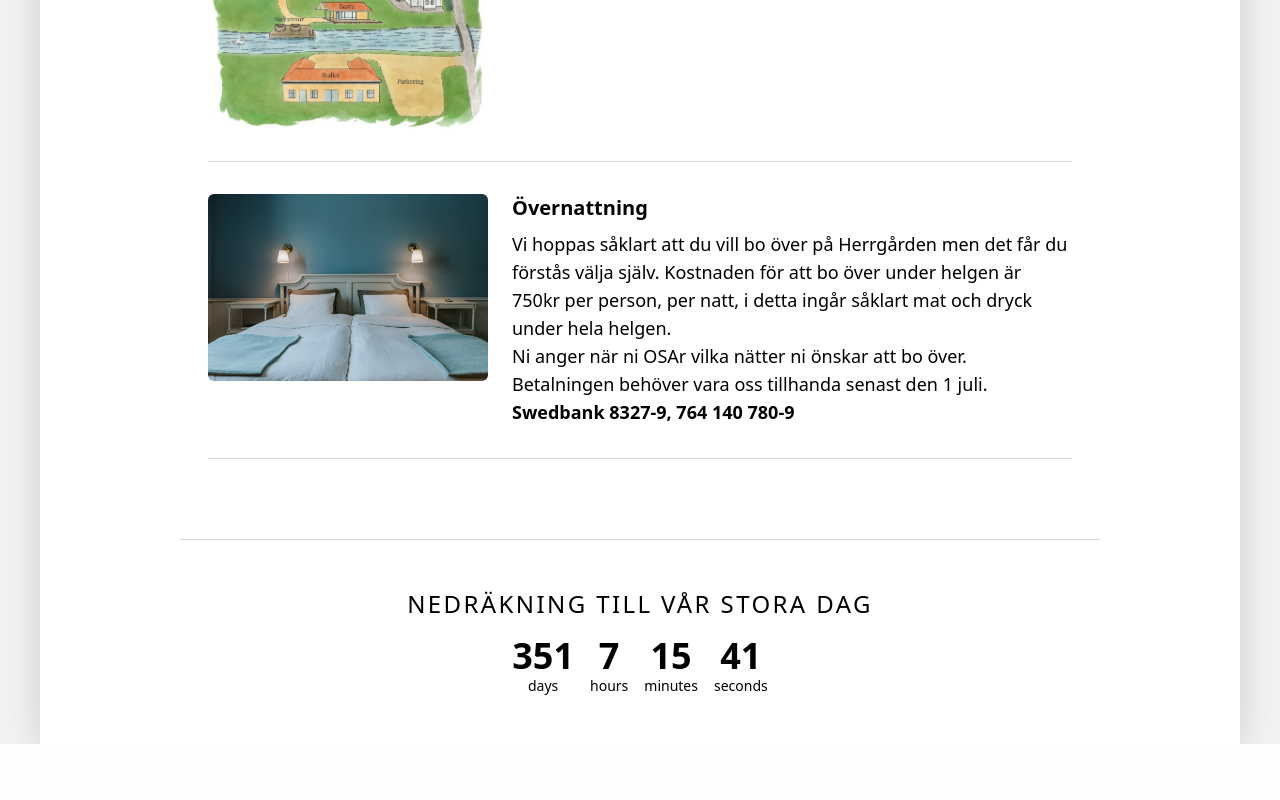
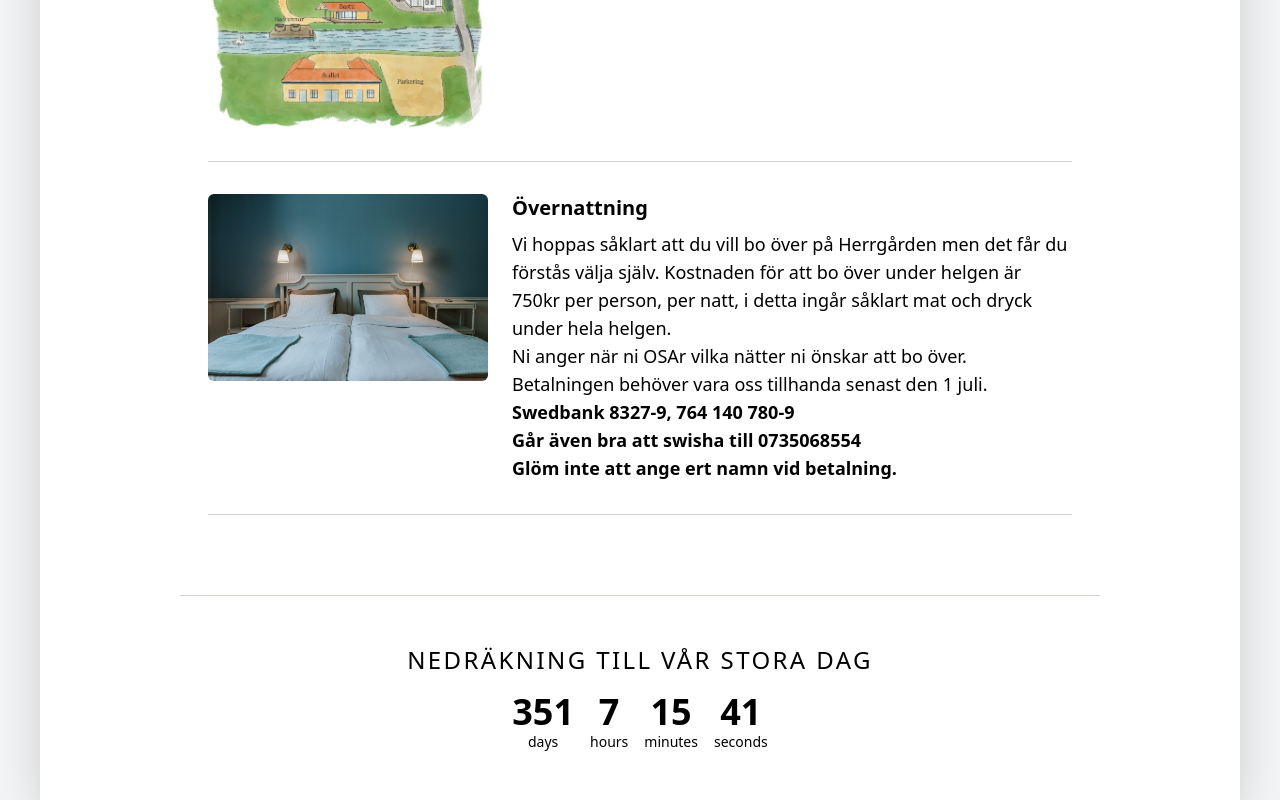
Before and after one commit to Hampes/deanjessicaWedding, a Next.js app: page /boende in a window 1280 px wide. Shown: the part 1290-2090 px from the top of the page. Before the commit the page ends 2034 px from the top, so only its background shows below. Built offline with nearby package versions, Linux system fonts and the light colour scheme.

Commit message:
adding text to boende

```diff
--- a/app/boende/page.jsx
+++ b/app/boende/page.jsx
@@ -1,7 +1,15 @@
 import React from 'react';
 import Image from 'next/image';
 
-const InfoBlock = ({ title, description, description2, description3, imageSrc }) => (
+const InfoBlock = ({
+  title,
+  description,
+  description2,
+  description3,
+  description4,
+  description5,
+  imageSrc,
+}) => (
   <div className="flex flex-col md:flex-row w-full gap-6 items-start mb-8 border-b border-gray-300 pb-8">
     <div className="md:w-1/3">
       <Image
@@ -18,7 +26,9 @@ const InfoBlock = ({ title, description, description2, description3, imageSrc })
       <h3 className="font-semibold mb-2 text-xl">{title}</h3>
       <p className="text-lg">{description}</p>
       <p className="text-lg">{description2}</p>
-      <p className="text-lg font-bold">{description3}</p>
+      <p className="text-lg font-semibold">{description3}</p>
+      <p className="text-lg font-semibold">{description4}</p>
+      <p className="text-lg font-bold">{description5}</p>
     </div>
   </div>
 );
@@ -38,6 +48,8 @@ const Boende = () => {
       description2:
         'Ni anger när ni OSAr vilka nätter ni önskar att bo över. Betalningen behöver vara oss tillhanda senast den 1 juli.',
       description3: 'Swedbank 8327-9, 764 140 780-9',
+      description4: 'Går även bra att swisha till 0735068554',
+      description5: 'Glöm inte att ange ert namn vid betalning.',
       imageSrc: '/images/weddingRoom.jpg',
     },
     // {
```
